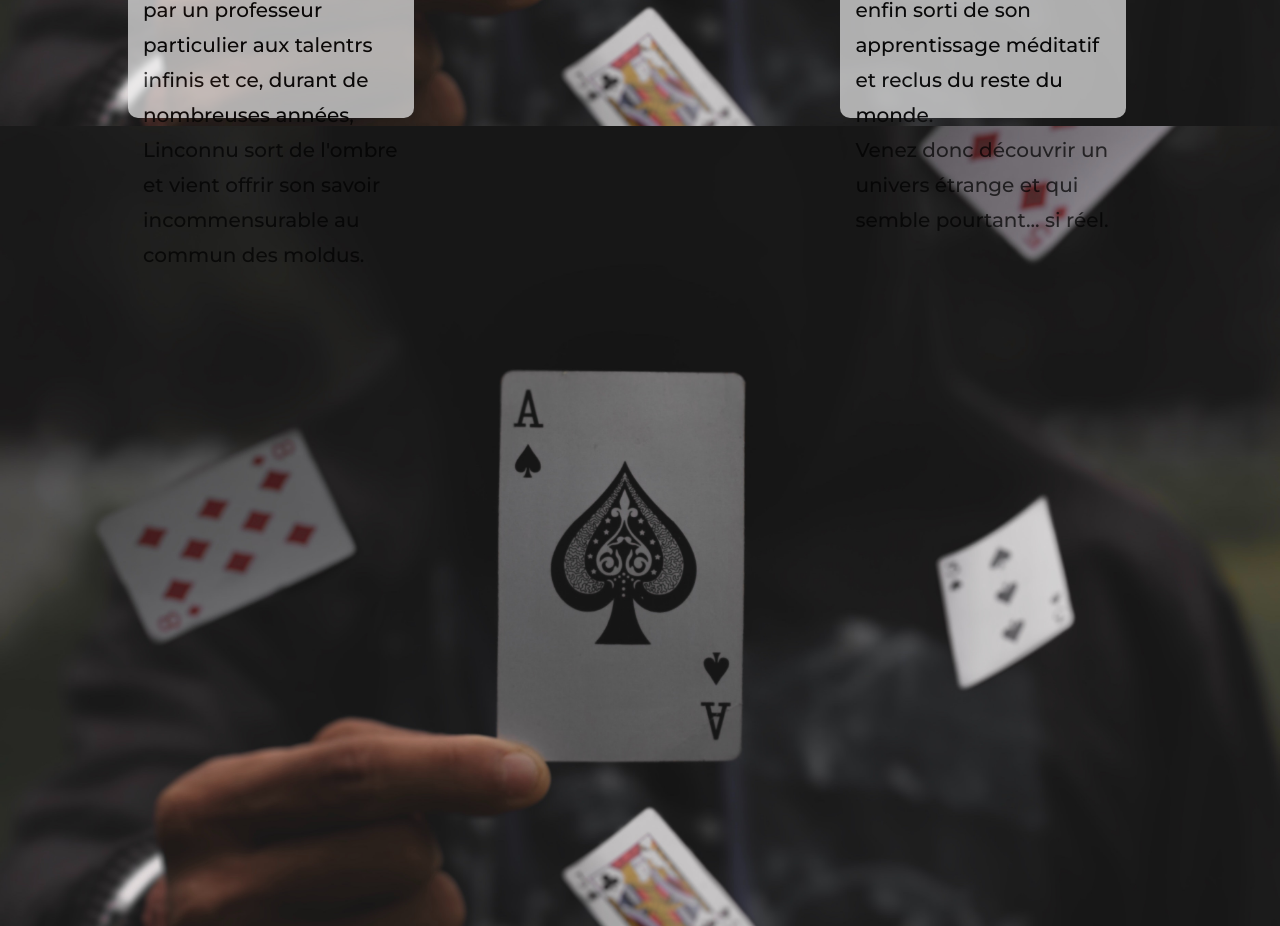
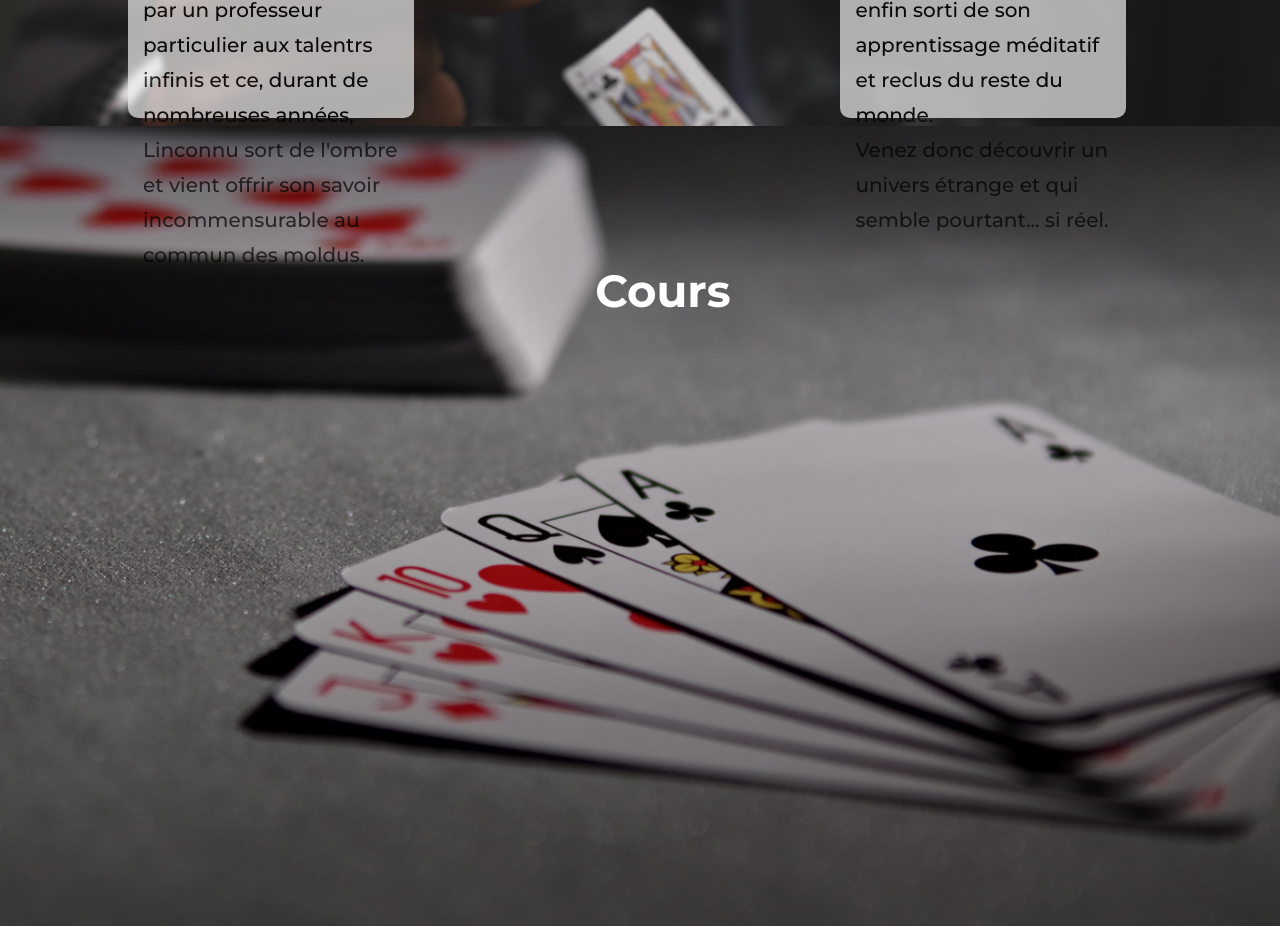
Before and after one commit to AurelienAllenic/linconnu-magic.com, a React (Create React App) app: page / in a window 1280 px wide. Shown: the part 674-1600 px from the top of the page. Built offline with nearby package versions, Linux system fonts and the light colour scheme.

Commit message:
(feat) added image and main title for course section

```diff
--- a/src/components/Cours.jsx
+++ b/src/components/Cours.jsx
@@ -1,11 +1,13 @@
 import React from 'react'
-import { ImageBio } from "../utils/style/bio"
-
+import { ImageCours } from "../utils/style/Cours"
+import { MainTitle } from "../utils/style/bio"
 function Cours() {
     return (
         <>
             <section id="cours">
-                <ImageBio ></ImageBio>
+                <ImageCours >
+                    <MainTitle>Cours</MainTitle>
+                </ImageCours>
             </section>
         </>
     )
--- /dev/null
+++ b/src/utils/style/Cours.js
@@ -0,0 +1,8 @@
+import styled from "styled-components"
+import imgCours from "../../assets/cours.jpg"
+
+export const ImageCours = styled.div`
+background: url(${imgCours}) no-repeat center/cover;
+  height: 100vh;
+  width: 100%;
+`;
```
Also changed, not shown: src/assets/cours.jpg (added).
